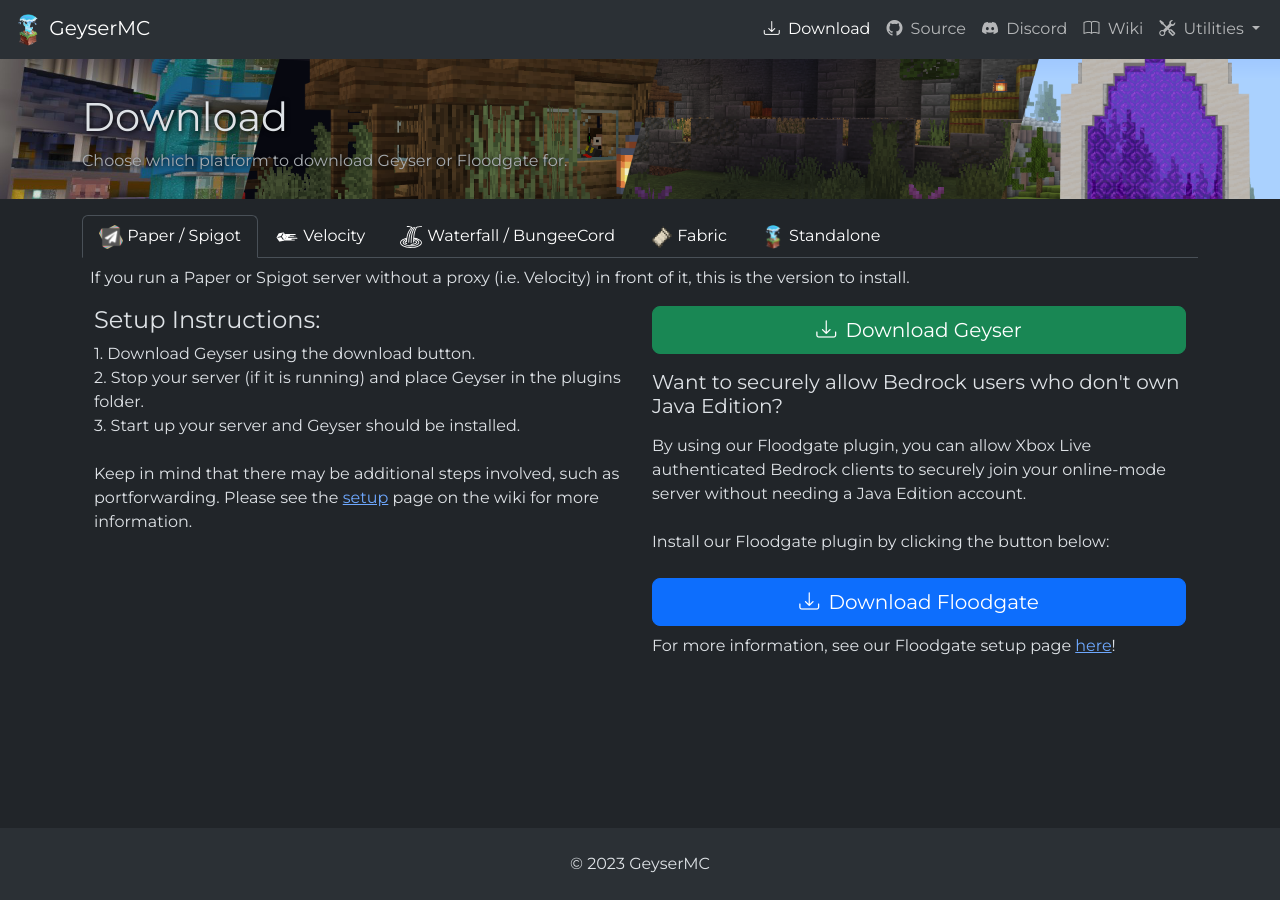
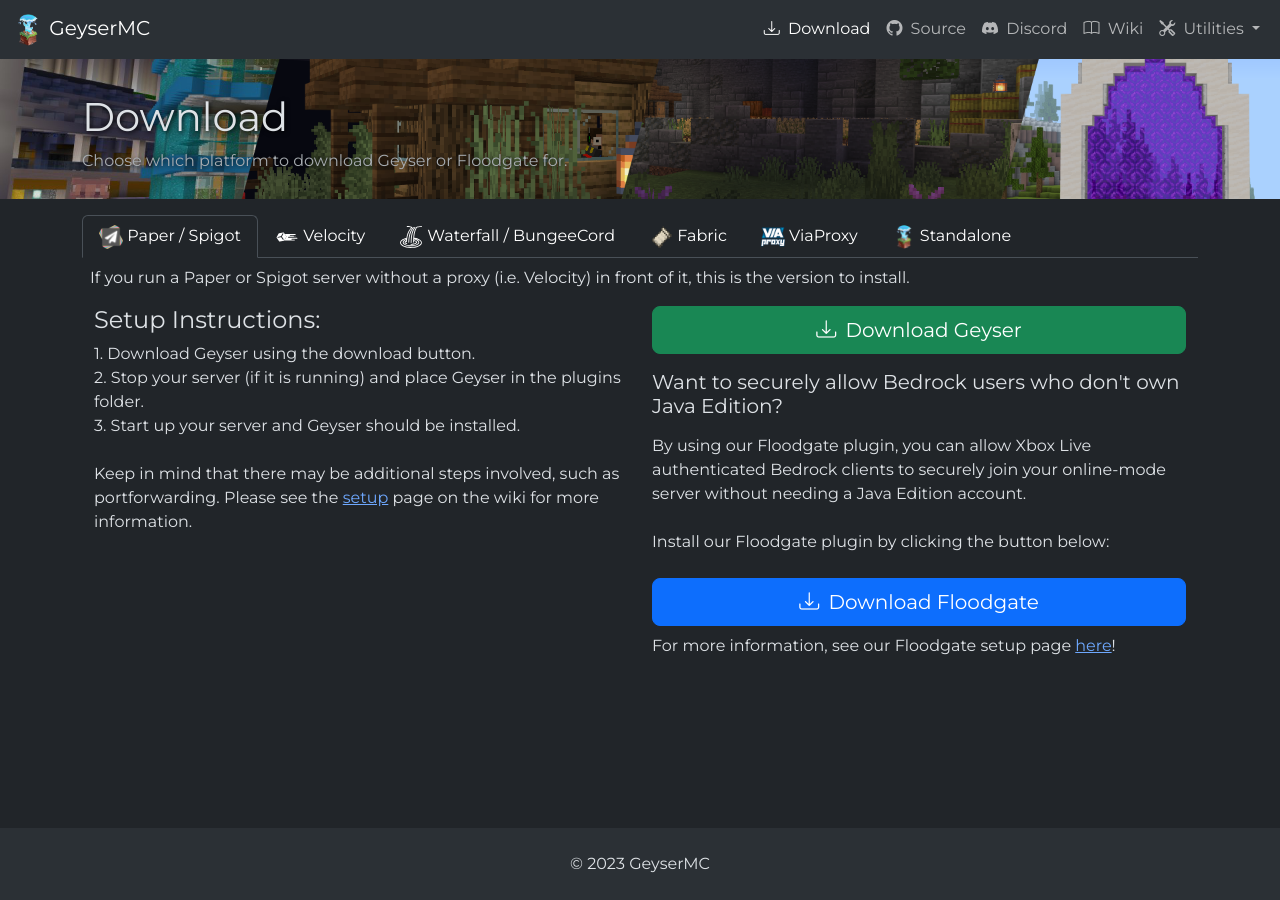
Before and after one commit to GeyserMC/GeyserSite, a Jekyll site: the page built from download.html, in a window 1280 px wide. Built offline with Jekyll 4.4.1, drawn with Linux system fonts in a browser that asks for light colours.

Commit message:
Added ViaProxy setup instructions

```diff
--- a/_config.yml
+++ b/_config.yml
@@ -44,6 +44,14 @@ descriptions:
       3. Start up your server and Geyser should be installed.
 
       Keep in mind that there may be additional steps involved, such as portforwarding. Please see the <a href="https://wiki.geysermc.org/geyser/setup/">setup</a> page on the wiki for more information.
+  viaproxy:
+    info: In instances where you do not own the Minecraft server you want to join, or just want to run a separate Geyser setup from your main server, ViaProxy allows you to run Geyser independently from everything else and you can use it to connect to any server.
+    setup: |
+      1. Download Geyser using the download button.
+      2. Stop ViaProxy (if it is running) and place Geyser in the plugins folder.
+      3. Start up ViaProxy and Geyser should be installed.
+
+      Keep in mind that there may be additional steps involved, such as portforwarding. Please see the <a href="https://wiki.geysermc.org/geyser/setup/">setup</a> page on the wiki for more information.
   standalone:
     info: In instances where you do not own the Minecraft server you want to join, or just want to run a separate Geyser setup from your main server, standalone allows you to run Geyser independently from everything else and you can use it to connect to any server.
     setup: |
--- a/_includes/download-tab.html
+++ b/_includes/download-tab.html
@@ -18,7 +18,7 @@
             <div class="d-grid gap-2 py-3">
                 <h5>Want to securely allow Bedrock users who don't own Java Edition?</h5>
                 <p>By using our Floodgate plugin, you can allow Xbox Live authenticated Bedrock clients to securely join your online-mode server without needing a Java Edition account.</p>
-                {% if include.platform != "standalone" %}
+                {% if include.platform != "standalone" and include.platform != "viaproxy" %}
                     <p>Install our Floodgate plugin by clicking the button below:</p>
                     {% if include.floodgate_url %}
                         <a class="btn btn-lg btn-primary btn-floodgate-alt-download" href="{{ include.floodgate_url }}">
@@ -29,7 +29,11 @@
                     </a>
                     <p>For more information, see our Floodgate setup page <a href="https://wiki.geysermc.org/floodgate/setup/">here</a>!</p>
                 {% else %}
-                    <p>With Geyser standalone, Floodgate will only work if you run the server Geyser is being used on. See the setup instructions below for more information.</p>
+                    {% if include.platform == "viaproxy" %}
+                        <p>With Geyser for ViaProxy, Floodgate will only work if you run the server Geyser is being used on. See the setup instructions below for more information.</p>
+                    {% else %}
+                        <p>With Geyser standalone, Floodgate will only work if you run the server Geyser is being used on. See the setup instructions below for more information.</p>
+                    {% endif %}
                     <a class="btn btn-lg btn-primary" href="https://wiki.geysermc.org/floodgate/setup/#setting-up">
                         <i class="bi bi-journals pe-1"></i> Floodgate Setup
                     </a>
--- a/download.html
+++ b/download.html
@@ -18,6 +18,9 @@ subtitle: "Choose which platform to download Geyser or Floodgate for."
             </li>
             <li class="nav-item" role="presentation">
                 <button class="nav-link" id="fabric-tab" data-bs-toggle="tab" data-bs-target="#fabric" type="button" role="tab" aria-controls="fabric" aria-selected="false"><img src="img/icons/fabric.png" alt="fabric icon"> Fabric</button>
+            </li>
+            <li class="nav-item" role="presentation">
+                <button class="nav-link" id="viaproxy-tab" data-bs-toggle="tab" data-bs-target="#viaproxy" type="button" role="tab" aria-controls="viaproxy" aria-selected="false"><img src="img/icons/viaproxy.png" alt="viaproxy icon"> ViaProxy</button>
             </li>
             <li class="nav-item" role="presentation">
                 <button class="nav-link" id="standalone-tab" data-bs-toggle="tab" data-bs-target="#standalone" type="button" role="tab" aria-controls="standalone" aria-selected="false"><img src="img/icons/geyser.png" alt="geyser icon"> Standalone</button>
@@ -51,6 +54,12 @@ subtitle: "Choose which platform to download Geyser or Floodgate for."
             {% capture platform %}{{ "fabric" }}{% endcapture %}
             {% include download-tab.html info=info setup=setup floodgate_url=floodgate_url platform=platform %}
         </div>
+        <div class="tab-pane fade" id="viaproxy" role="tabpanel" aria-labelledby="viaproxy-tab">
+            {% capture info %}{{ site.descriptions["viaproxy"].info }}{% endcapture %}
+            {% capture setup %}{{ site.descriptions["viaproxy"].setup }}{% endcapture %}
+            {% capture platform %}{{ "viaproxy" }}{% endcapture %}
+            {% include download-tab.html info=info setup=setup platform=platform %}
+        </div>
         <div class="tab-pane fade" id="standalone" role="tabpanel" aria-labelledby="standalone-tab">
             {% capture info %}{{ site.descriptions["standalone"].info }}{% endcapture %}
             {% capture setup %}{{ site.descriptions["standalone"].setup }}{% endcapture %}
```
Also changed, not shown: img/icons/viaproxy.png (added).
